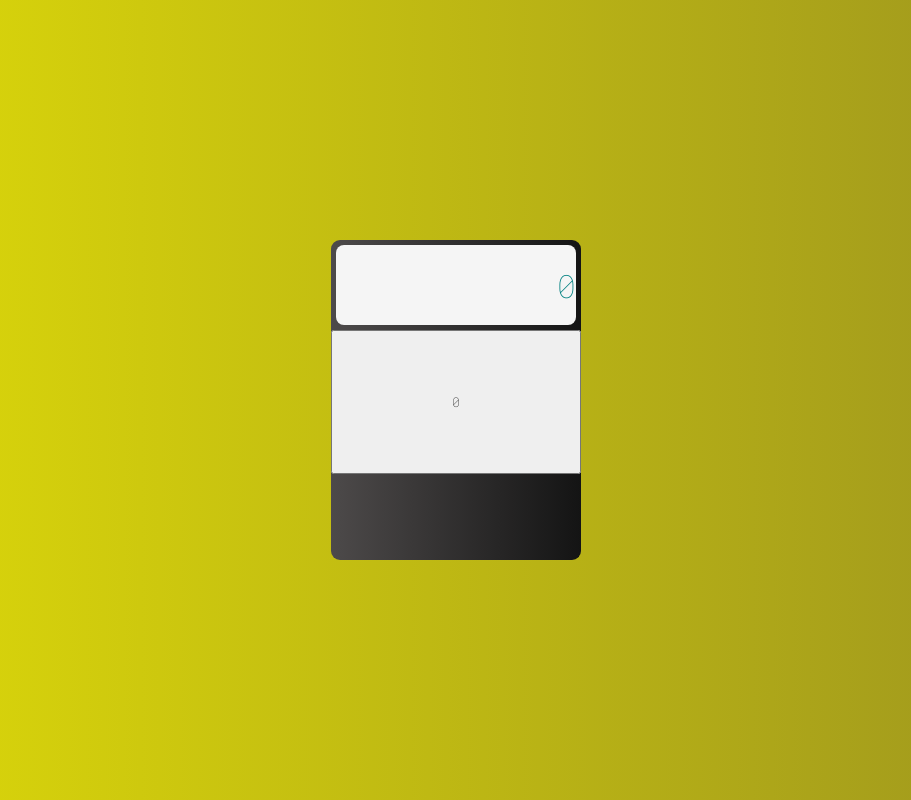
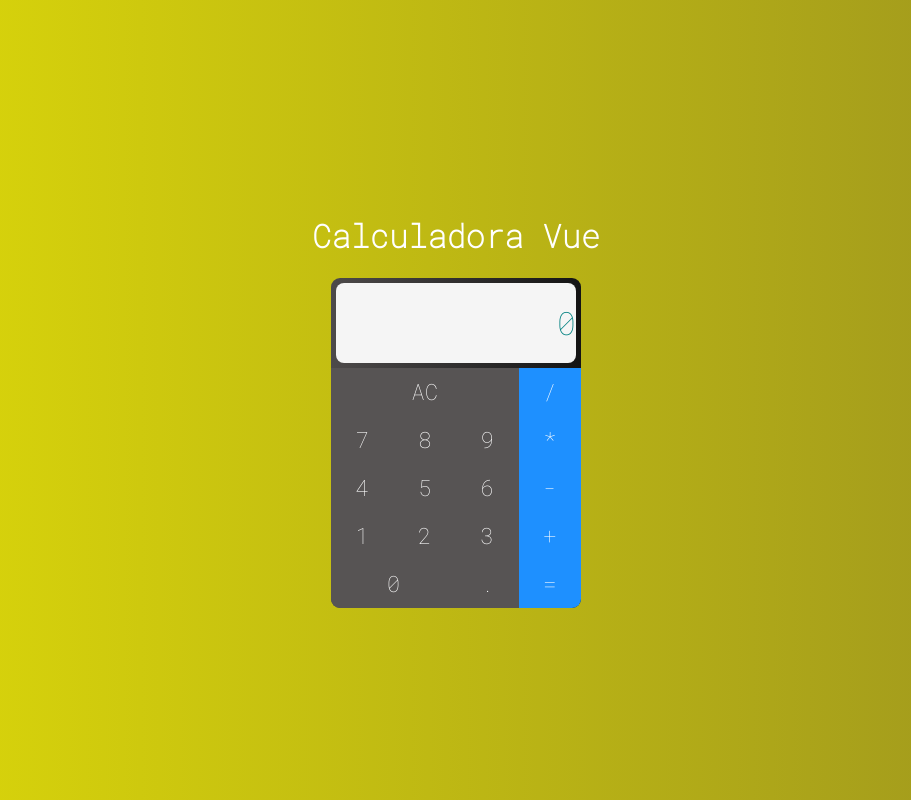
Before and after one commit to gcesario203/CalculadoraVue, a Vue app: page / in a window 1280 px wide. Shown: the whole page, without its empty margins (184-1095 px from the left). Built offline with nearby package versions, Linux system fonts and the light colour scheme.

Commit message:
Estilizando componentes

```diff
--- a/src/App.vue
+++ b/src/App.vue
@@ -1,5 +1,6 @@
 <template>
  <div id="app">
+     <h1>Calculadora Vue</h1>
      <Calculator></Calculator>
  </div>
 </template>
--- a/src/components/Button.vue
+++ b/src/components/Button.vue
@@ -1,17 +1,55 @@
 <template>
-    <button class="button">
-        0
+    <button class="button" :class="{double,triple,operation}">
+        {{label}}
     </button>
 </template>
 
 <script>
 export default {
-
+    props:{
+        label:{},
+        operation: {type:Boolean},
+        double: {type:Boolean},
+        triple: {type:Boolean}
+    }
 }
 </script>
 
 <style>
+:root{
+    --bg-button:#575454;
+    --border-button: solid 1px rgb(212, 209, 209);
+}
 .button{
-    grid-area: button;
+    color: white;
+    font-size: 1.4em;
+    background-color: var(--bg-button);
+    border: none;
+    outline: none;
+    transition: 100ms;
+}
+
+.button:active{
+    background-color: rgb(114, 105, 105);
+    border-right: var(--border-button);
+    border-bottom: var(--border-button);
+}
+
+.button.double{
+    grid-column: span 2;
+}
+
+.button.triple{
+    grid-column: span 3;
+}
+
+.button.operation{
+    background-color: dodgerblue;
+    color: white;
+    transition: 100ms;
+}
+
+.button.operation:active{
+    background-color: rgb(53, 142, 231);
 }
 </style>
--- a/src/main/Calculator.vue
+++ b/src/main/Calculator.vue
@@ -1,10 +1,23 @@
 <template>
     <div class="calculator">
         <Display></Display>
-        <Button></Button>
-        <Button></Button>
-        <Button></Button>
-        <Button></Button>
+        <Button label="AC" triple></Button>
+        <Button label="/" operation></Button>
+        <Button label="7"></Button>
+        <Button label="8"></Button>
+        <Button label="9"></Button>
+        <Button label="*" operation></Button>
+        <Button label="4"></Button>
+        <Button label="5"></Button>
+        <Button label="6"></Button>
+        <Button label="-" operation></Button>
+        <Button label="1"></Button>
+        <Button label="2"></Button>
+        <Button label="3"></Button>
+        <Button label="+" operation></Button>
+        <Button label="0" double></Button>
+        <Button label="."></Button>
+        <Button label="=" operation></Button>
     </div>
 </template>
 
@@ -19,7 +32,7 @@ export default {
 
 <style>
 .calculator{
-    height: 320px;
+    height: 330px;
     width: 100%;
     max-width: 250px;
     background: linear-gradient(to left, rgb(20, 20, 20),rgb(77, 74, 74));
@@ -32,9 +45,6 @@ export default {
 
     grid-template-areas:
         "display display display display"
-        "button button button button"
-        "button button button button"
-        "button button button button"
     ;
 }
 </style>
```
